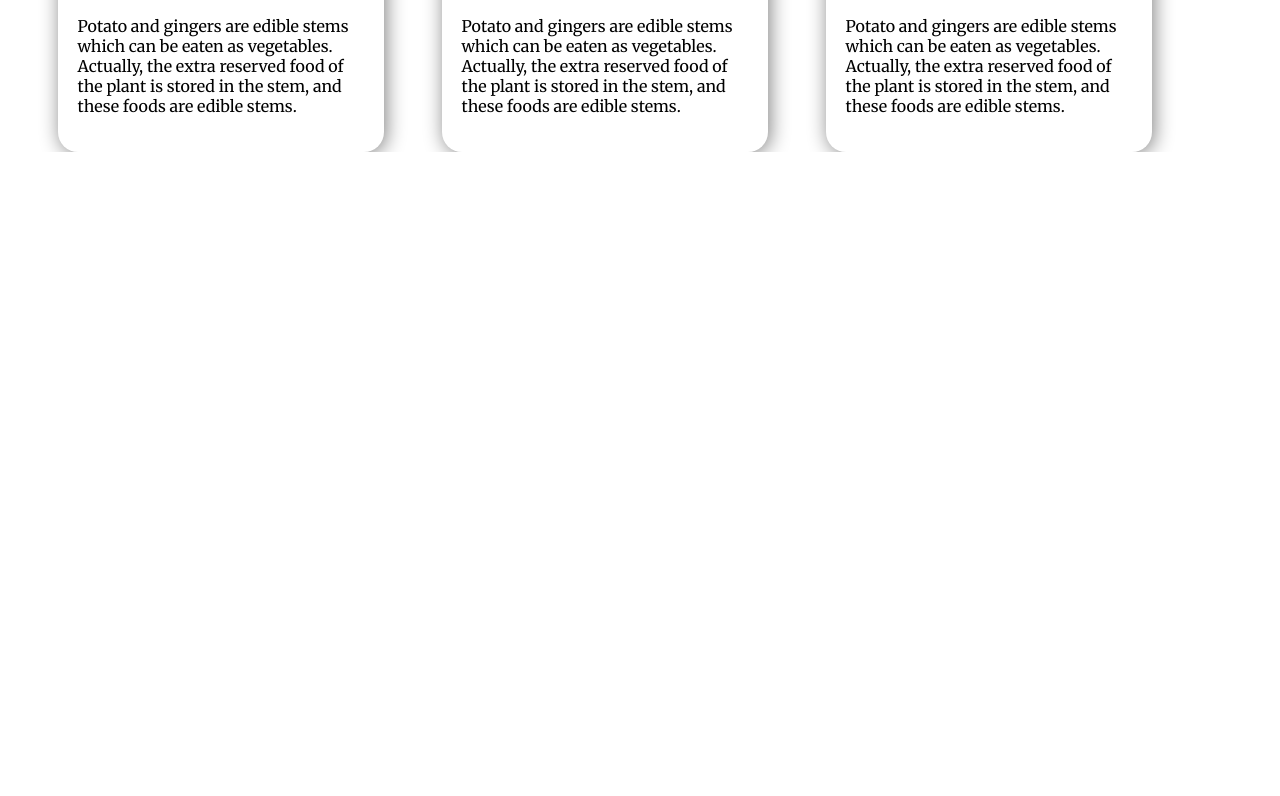
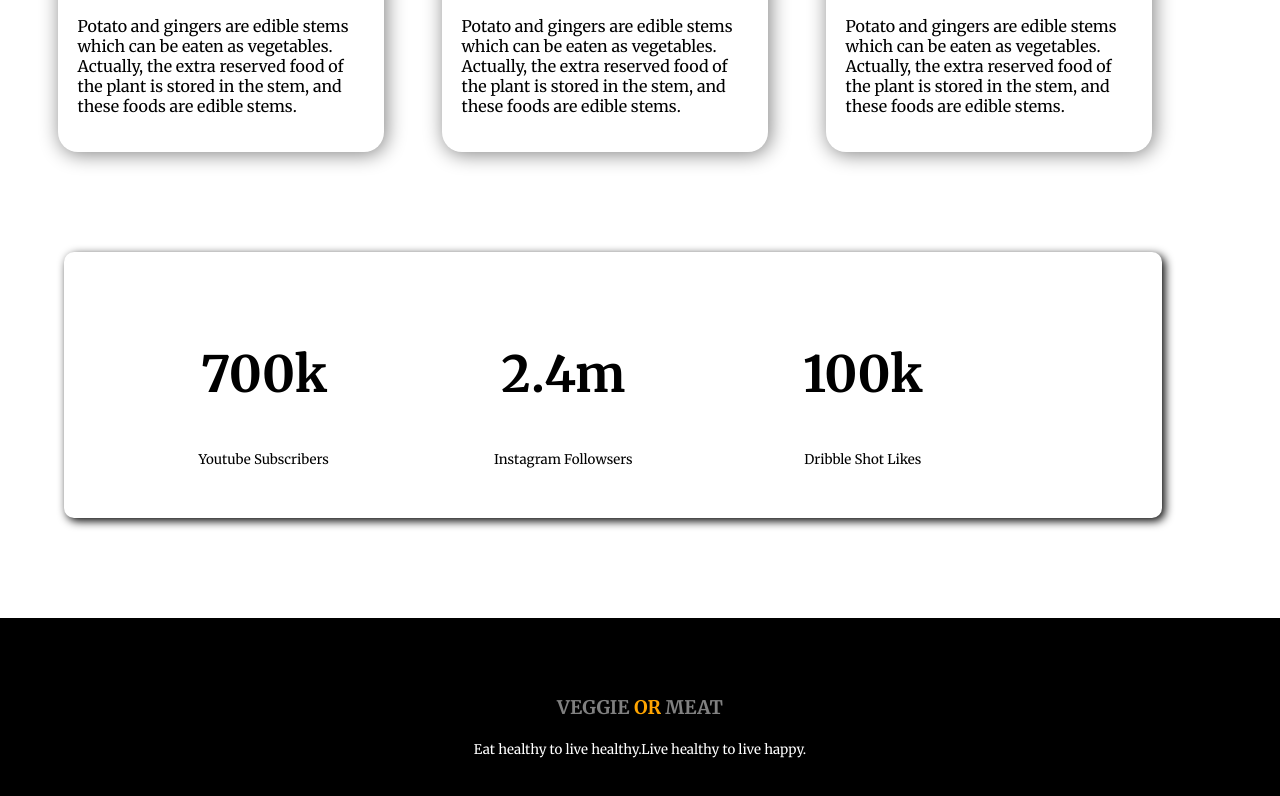
Before and after one commit to makinahmed/Veggie-Or-Meat, a plain HTML site: page index.html in a window 1280 px wide. Shown: the part 2297-3093 px from the top of the page. Before the commit the page ends 2449 px from the top, so only its background shows below. Drawn offline with Linux system fonts and the light colour scheme.

Commit message:
complete

```diff
--- a/index.html
+++ b/index.html
@@ -48,7 +48,8 @@
 
     <div class="about-recipie">
         <h2>My Recipies</h2>
-        <p>For you We provides two different types of delicious foods!! Vegitables and Meats is our special meals. We expect you would like our foods that is out of your budget.</p>
+        <p>For you We provides two different types of delicious foods!! Vegitables and Meats is our special meals. We
+            expect you would like our foods that is out of your budget.</p>
     </div>
 
 
@@ -58,7 +59,8 @@
                 <div class="recipie-profile">
                     <img src="./Images/Vegitable/pexels-polina-tankilevitch-3872373.jpg" alt="">
                     <h3>Edible plant stem – celery and asparagus.</h3>
-                  <p>Potato and gingers are edible stems which can be eaten as vegetables. Actually, the extra reserved
+                    <p>Potato and gingers are edible stems which can be eaten as vegetables. Actually, the extra
+                        reserved
                         food of the plant is stored in the stem, and these foods are edible stems.</p>
                 </div>
             </div>
@@ -66,7 +68,8 @@
                 <div class="recipie-profile">
                     <img src="./Images/Vegitable/brooke-lark-oaz0raysASk-unsplash.jpg" alt="">
                     <h3>Edible plant stem – celery and asparagus.</h3>
-                <p>Potato and gingers are edible stems which can be eaten as vegetables. Actually, the extra reserved
+                    <p>Potato and gingers are edible stems which can be eaten as vegetables. Actually, the extra
+                        reserved
                         food of the plant is stored in the stem, and these foods are edible stems.</p>
                 </div>
             </div>
@@ -75,7 +78,8 @@
                 <div class="recipie-profile">
                     <img src="./Images/Vegitable/edgar-castrejon-1SPu0KT-Ejg-unsplash.jpg" alt="">
                     <h3>Edible plant stem – celery and asparagus.</h3>
-                <p>Potato and gingers are edible stems which can be eaten as vegetables. Actually, the extra reserved
+                    <p>Potato and gingers are edible stems which can be eaten as vegetables. Actually, the extra
+                        reserved
                         food of the plant is stored in the stem, and these foods are edible stems.</p>
                 </div>
             </div>
@@ -90,7 +94,8 @@
                 <div class="recipie-profile">
                     <img src="./Images/Meat/pascal-brandle-_kpHOEpE5Ik-unsplash.jpg" alt="">
                     <h3>Edible plant stem – celery and asparagus.</h3>
-                  <p>Potato and gingers are edible stems which can be eaten as vegetables. Actually, the extra reserved
+                    <p>Potato and gingers are edible stems which can be eaten as vegetables. Actually, the extra
+                        reserved
                         food of the plant is stored in the stem, and these foods are edible stems.</p>
                 </div>
             </div>
@@ -98,7 +103,8 @@
                 <div class="recipie-profile">
                     <img src="./Images/Meat/spencer-davis-F8d7rtlfueo-unsplash.jpg" alt="">
                     <h3>Edible plant stem – celery and asparagus.</h3>
-                <p>Potato and gingers are edible stems which can be eaten as vegetables. Actually, the extra reserved
+                    <p>Potato and gingers are edible stems which can be eaten as vegetables. Actually, the extra
+                        reserved
                         food of the plant is stored in the stem, and these foods are edible stems.</p>
                 </div>
             </div>
@@ -107,7 +113,8 @@
                 <div class="recipie-profile">
                     <img src="./Images/Meat/sunorwind-Z4CvBOpOi6w-unsplash.jpg" alt="">
                     <h3>Edible plant stem – celery and asparagus.</h3>
-                <p>Potato and gingers are edible stems which can be eaten as vegetables. Actually, the extra reserved
+                    <p>Potato and gingers are edible stems which can be eaten as vegetables. Actually, the extra
+                        reserved
                         food of the plant is stored in the stem, and these foods are edible stems.</p>
                 </div>
             </div>
@@ -118,6 +125,31 @@
     </section>
 
 
+    <section class="social-media">
+        <div class="social-media-item">
+            <h1>700k</h1>
+            <small>Youtube Subscribers</small>
+
+        </div>
+        <div class="social-media-item">
+            <h1>2.4m</h1>
+            <small>Instagram Followsers</small>
+
+        </div>
+        <div class="social-media-item">
+            <h1>100k</h1>
+            <small>Dribble Shot Likes</small>
+
+        </div>
+
+    </section>
+
+    <footer>
+        <h3 class="footer-tittle">VEGGIE <span class="orange-color">OR</span> MEAT</h3>
+        <small>Eat healthy to live healthy.Live healthy to live happy.</small>
+    </footer>
+
+
 </body>
 
 </html>
--- a/style/style.css
+++ b/style/style.css
@@ -107,3 +107,40 @@ h2 {
     border-radius: 20px;
 
 }
+
+.social-media{
+    display: flex;
+    width: 78%;
+    margin: 100px 5%;
+    padding: 50px;
+    box-shadow: 3px 3px 10px;
+    border-radius: 10px;
+
+
+}
+
+.social-media-item {
+
+    width: 30%;
+    text-align: center;
+
+}
+
+.social-media-item  h1{
+    font-size: 50px;
+}
+
+footer {
+    padding: 60px;
+    background-color: black;
+    text-align: center;
+
+}
+
+footer small {
+    color: white;
+}
+
+.footer-tittle {
+    color: gray;
+}
```
Lines whose indentation alone changed are shown as unchanged.
